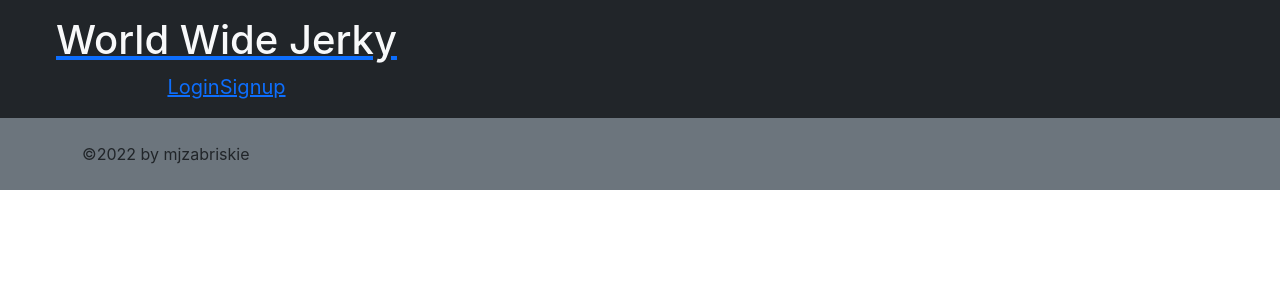
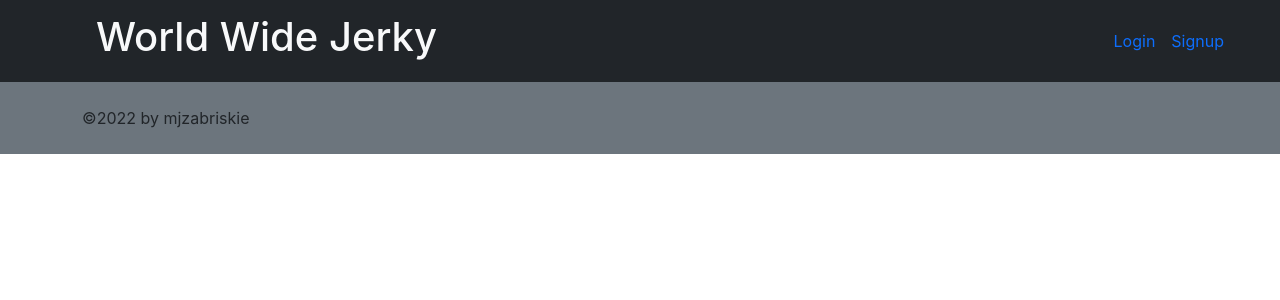
Before and after one commit to mjzabriskie/world-wide-jerky, a React (Create React App) app in the folder client/: page / in a window 1280 px wide. Shown: the top 300 px of the page. Built offline with nearby package versions, Linux system fonts and the light colour scheme.

Commit message:
formatting the header

```diff
--- a/client/src/components/Header/index.js
+++ b/client/src/components/Header/index.js
@@ -10,13 +10,12 @@ const Header = () => {
 
   return (
     <header className="d-flex flex-wrap justify-content-center w-100">
-      <nav className="navbar bg-dark w-100">
-        <div className="navbar-brand text-decoration-none p-2">
-          <Link to="/">
-            <h1 className="text-light font-weight-bold px-5">World Wide Jerky</h1>
+      <div className="navbar bg-dark w-100">
+          <Link className="navbar-brand text-decoration-none text-light font-weight-bold px-5" to="/">
+            <h1 className="px-5">World Wide Jerky</h1>
           </Link>
 
-          <div className="text-center">
+          <div className="text-center mx-5">
             {Auth.loggedIn() ? (
               <>
                 <Link to="/profile">Me</Link>
@@ -24,13 +23,12 @@ const Header = () => {
               </>
             ) : (
               <>
-                <Link to="/login">Login</Link>
-                <Link to="/signup">Signup</Link>
+                <Link className="text-decoration-none px-2" to="/login">Login</Link>
+                <Link className="text-decoration-none px-2" to="/signup">Signup</Link>
               </>
             )}
           </div>
-        </div>
-      </nav>
+      </div>
 
     </header>
   );
```
